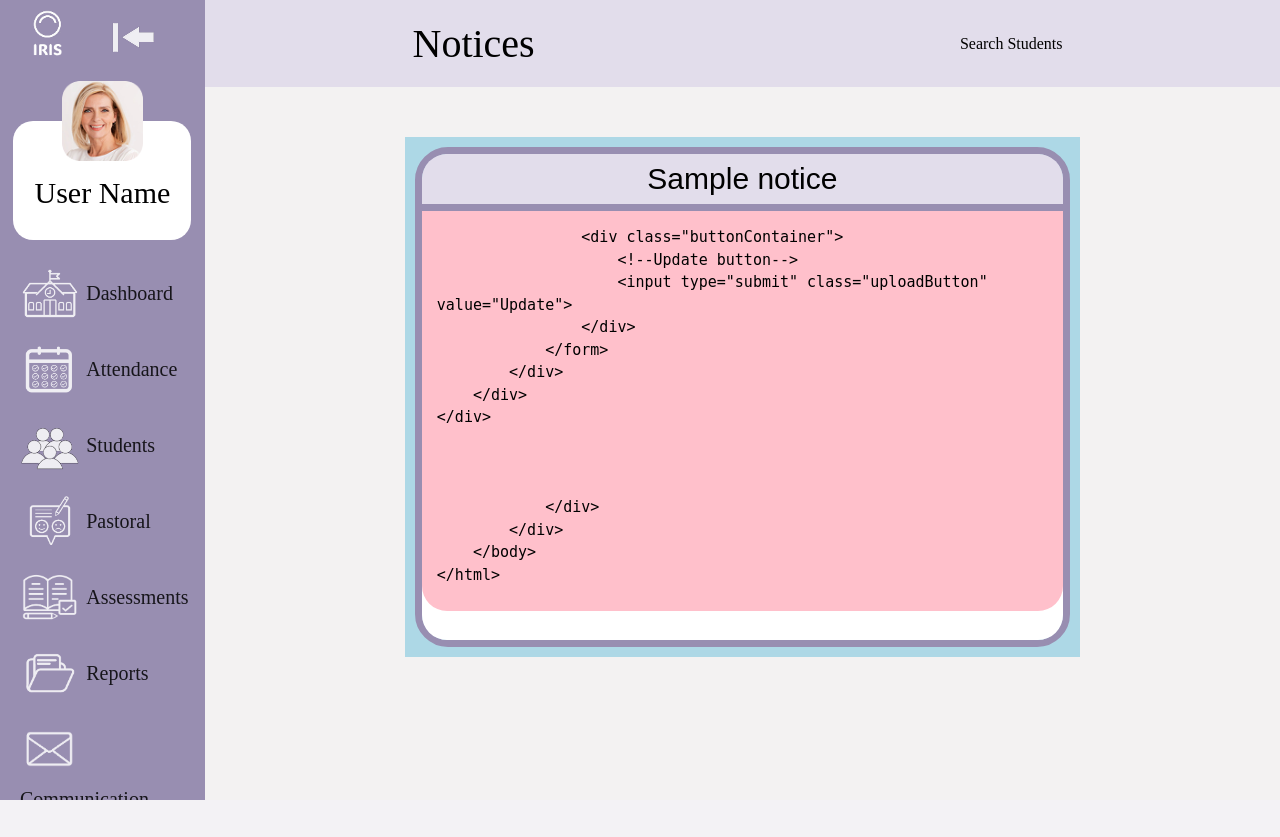
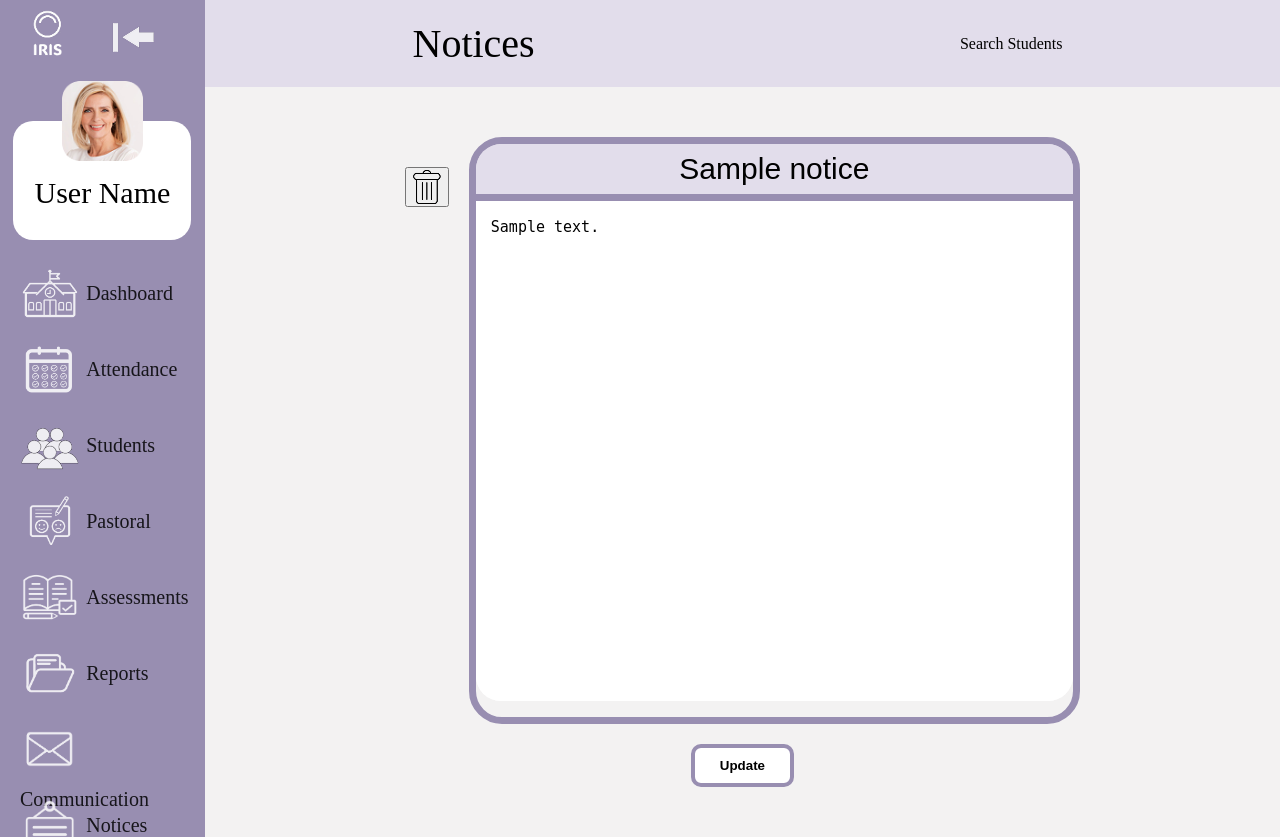
Before and after one commit to supertop24/IRIS, a Flask app: page /editNotice/1 in a window 1280 px wide. Before the commit the page ends 800 px from the top, so only its background shows below. Run offline with Flask 3, Linux system fonts and the light colour scheme; tables that the repository leaves empty hold one stand-in row (values such as "Sample post").

Commit message:
Almost done with the notice styling

```diff
--- a/iris/website/static/css/createNotice.css
+++ b/iris/website/static/css/createNotice.css
@@ -3,13 +3,11 @@
     width: auto;
     display: flex;
     flex-wrap: wrap;
-    row-gap: 15px; /*Creates gap between notice and button */
-    column-gap: 10px;
-    padding: 10px;
-    box-sizing: border-box;
+    row-gap: 30px; /*Creates gap between notice and button */
     margin: 50px 200px;
-    background-color: lightblue;
     justify-content: center;
+    gap: 20px; /*Gap between the notice and the bin icon */
+    align-items: flex-start;
 }
 
 /* Title styling for notice */
@@ -39,22 +37,20 @@
 
 .inputNoticeContent {
     width: 100%;
-    height: 400px;
+    height: 500px;
     font-size: 15px;
     padding: 15px; /* For the text */
-    background-color: pink;
     border-bottom-left-radius: 25px;
     border-bottom-right-radius: 25px;
     box-sizing: border-box; /* includes padding into the height and width */
     resize: none;
     overflow-y: auto;
-    white-space: pre-wrap; /* Holds formatting and whitespace */
     line-height: 1.5;
     border: none;
 }
 
 .noticeBox {
-    flex: 100%;
+    flex: 90%;
     box-sizing: border-box;
     min-height: 500px;
     border: #988EB1 solid 7px;
@@ -75,4 +71,25 @@
     border-radius: 10px;
     padding: 10px 25px;
     font-weight: bold;
+    cursor: pointer;
 }
+
+/* The styling of the text fields when users click on them */
+input:focus,
+textarea:focus {
+    outline: none;
+    border: none;
+    box-shadow: none;
+}
+
+/*Adding the bottom border of the title even when clicked */
+input:focus {
+    border-bottom: 7px solid #988EB1;
+}
+
+.iconColumn {
+    display: flex;
+    flex-direction: column;
+    padding-top: 30px;
+    gap: 10px;
+}
--- a/iris/website/templates/editNotice.html
+++ b/iris/website/templates/editNotice.html
@@ -13,19 +13,33 @@
 {% block content %}
 
 <div class="createNoticesContainer">
+
+        <!--Column for the bin icon-->
+        <div class="iconColumn">
+            <!--Delete icon that deletes a notice-->
+            <form method="POST" action="/deleteNotice">
+                <input type="hidden" name="id" value="{{ notices.id }}">
+                <button type="submit" class="deleteIcon">
+                    <img src="{{ url_for('static', filename='images/icons/deleteBin.png') }}" alt="Bin icon">
+                </button>
+            </form>
+        </div>
+
     <!--Notice box-->
     <div class="noticeBox">
+
         <div class="noticeForm">
             <!--Form to edit a notice-->
-            <form method="POST" action="{{ url_for('views.editNotice', id=notices.id) }}">
+            <form method="POST" id="formID" action="{{ url_for('views.editNotice', id=notices.id) }}">
                 <input class="inputNoticeTitle" type="text" name="title" value="{{ notices.title }}">
-                <textarea class="inputNoticeContent" type="text" name="note" value="{{ notices.note }}">
-                <div class="buttonContainer">
-                    <!--Update button-->
-                    <input type="submit" class="uploadButton" value="Update">
-                </div>
+                <textarea class="inputNoticeContent" name="note">{{ notices.note }}</textarea>
             </form>
         </div>
+    </div>
+
+    <!--Update button-->
+    <div class="buttonContainer">
+        <input type="submit" form="formID" class="uploadButton" value="Update">
     </div>
 </div>
 
--- a/iris/website/templates/notice.html
+++ b/iris/website/templates/notice.html
@@ -57,12 +57,12 @@
 
         <!--Content wrapper used to align the notices and the buttons - excluding the icons-->
         <div class="noticeContentWrapper">
-            <!--This the actual notice-->
+            <!--Viewing the notices-->
             <div class="noticeContent">
                 <!--Notice title-->
                 <span class="noticeTitle">{{notices.title}}</span>
                 <!--Notice content-->
-                <p>{{notices.note}}</p>
+                <p>{{notices.note | replace('\n', '<br>') | safe}}</p> <!--Prints the whitespace/formatting-->
             </div>
         </div>
 
```
Also changed, not shown: iris/website/static/css/notice.css (+6 -1 lines), iris/website/static/css/editNotice.css (deleted).
